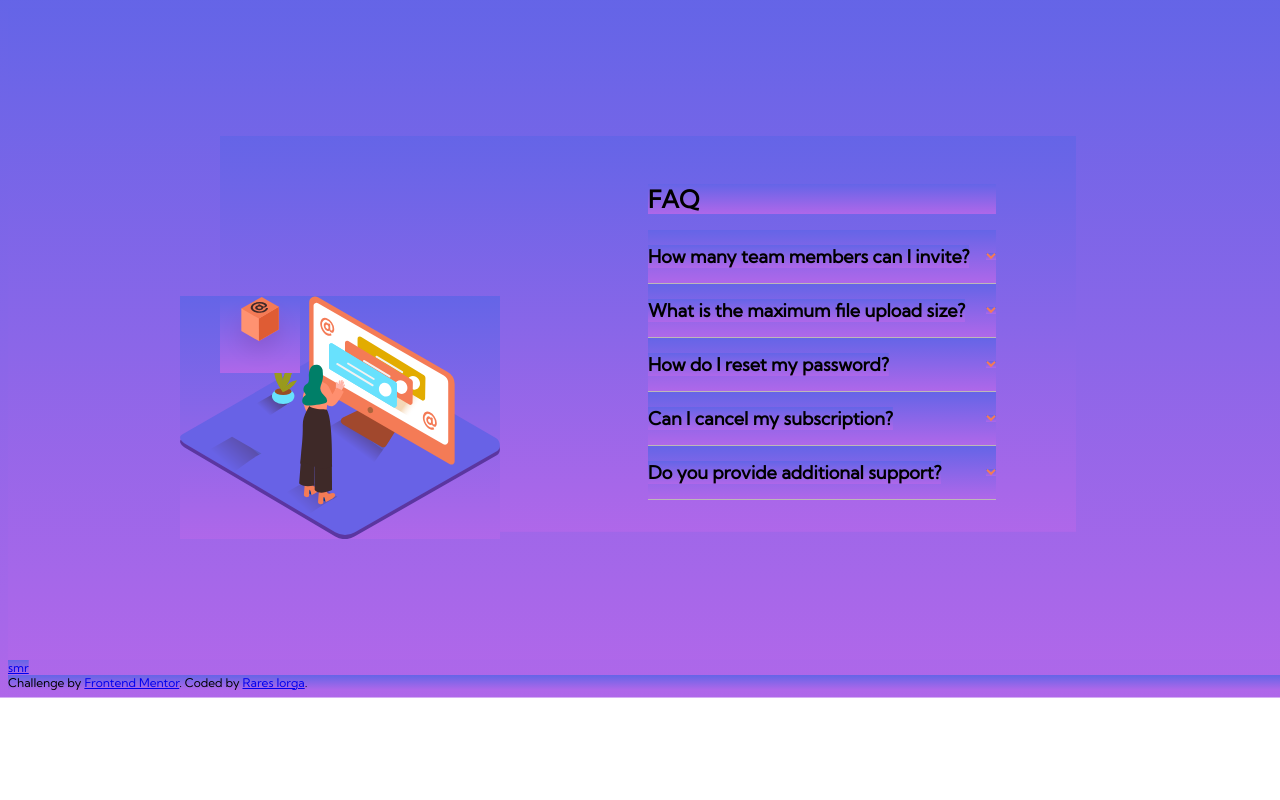
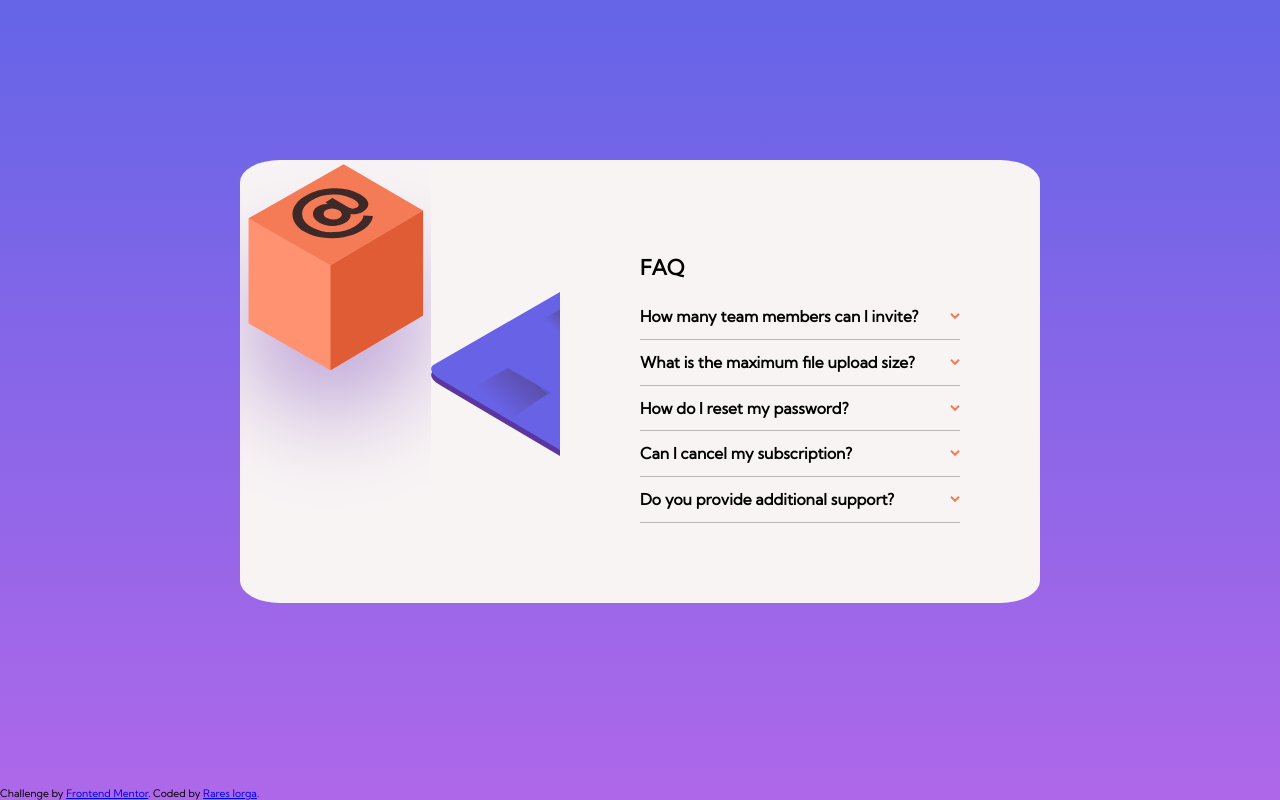
Before and after one commit to RaresIorga/Faq-accordion-card-main, a plain HTML site: page index.html in a window 1280 px wide. Drawn offline with Linux system fonts and the light colour scheme.

Commit message:
Some Progress

```diff
--- a/index.html
+++ b/index.html
@@ -72,7 +72,6 @@
       </div>
     </div>
   </main>
-  <a href="smr.html">smr</a>
   <footer>
     <div class="attribution">
     Challenge by <a href="https://www.frontendmentor.io?ref=challenge" target="_blank">Frontend Mentor</a>.
--- a/main.js
+++ b/main.js
@@ -2,8 +2,14 @@ let answers = document.querySelectorAll(".faq");
 answers.forEach((event) => {
   event.addEventListener("click", () => {
     if (event.classList.contains("active")) {
+      answers.forEach((event) => {
+        event.classList.remove("active");
+      });
       event.classList.remove("active");
     } else {
+      answers.forEach((event) => {
+        event.classList.remove("active");
+      });
       event.classList.add("active");
     }
   });
--- a/smr.css
+++ /dev/null
@@ -1,9 +0,0 @@
-body{
-    background-color: hsl(0, 0%, 95%);
-    font-size: 0.75rem;
-    font-family: "Kumbh Sans";
-    background: linear-gradient(360deg,hsl(273, 75%, 66%),hsl(240, 73%, 65%))  100% 100% no-repeat;
-    background-size: cover;
-    min-height: 98.5vmax;
-    width:97vh;
-}
--- a/style.css
+++ b/style.css
@@ -1,29 +1,39 @@
 *{
-    background: linear-gradient(360deg,hsl(273, 75%, 66%),hsl(240, 73%, 65%))  100% 100% no-repeat;
-    background-size: cover;
+    border-radius: 5%;
+}
+html{
+    min-height: 100%;
 }
 
 body{
-    background-color: hsl(0, 0%, 95%);
-    font-size: 0.75rem;
+    font-size: 0.65rem;
     font-family: "Kumbh Sans";
     background: linear-gradient(360deg,hsl(273, 75%, 66%),hsl(240, 73%, 65%))  100% 100% no-repeat;
-    background-size: cover;
-    min-height: 100%;
-    width:100%;
+    margin:0.7rem 0;
 }
-
-main{
-    display:flex;
+img{
+    object-fit: cover;
+}
+p{
+    margin:0 0 0.7rem 0;
 }
 .container{
     display:flex;
-    margin:10% auto;
+    margin:10rem auto;
+    background-color: rgb(248, 244, 244);
+    max-width: 50rem;
+    margin-left: auto;
 }
+
 .question{
     display:flex;
-    justify-content:space-between;
     align-items:center;
+    margin:0;
+    padding:0;
+}
+.question img{
+    margin-left: auto;
+    transition: transform 0.5s ;
 }
 #img{
     display:flex;
@@ -32,37 +42,32 @@ main{
     height: 100%;
     overflow: hidden;
 }
-#img img{
-    position: absolute;
-    margin-top:10rem;
-}
-#cub{
-    width: 5rem;
-    z-index: 3;
-}
-#poza{
-    width:20rem;
-    transform:translateX(-2.5rem);
-    overflow: hidden;
-
-}
 .content{
     width:50%;
-    padding:2rem 5rem;
-    z-index: 1;
+    padding:5rem;
+}
+.answer{
+    max-height: 0;
+    margin:0;
+    padding:0;
+    overflow: hidden;
+    font-size: 0.8rem;
+    transition:1s inear ;
 }
 
-.answer{
-    max-height: 0;
-    overflow: hidden;
-}
 .faq{
     border-bottom: 0.1rem solid rgb(189, 184, 184);
+    border-radius: 0;
 }
 .faq.active .answer{
-    max-height: 5rem;
-    transition-timing-function: ease;
+    max-height: fit-content;
 }
 .faq.active img{
     transform: rotateX(180deg);
 }
+
+footer {
+    position: absolute;
+    bottom: 0;
+    margin-bottom: auto;
+  }
```
Also changed, not shown: smr.html (deleted, +0 -13 lines).
